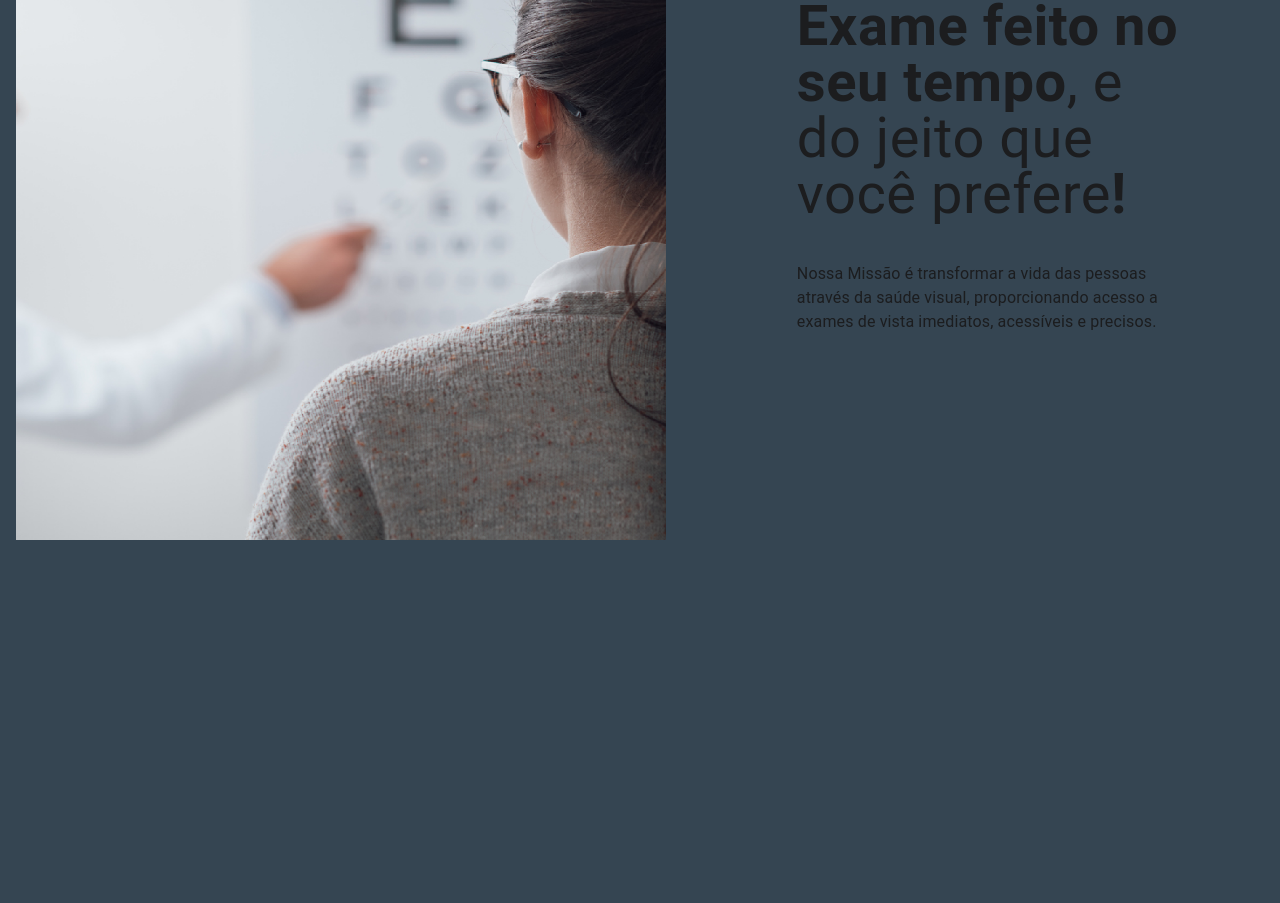
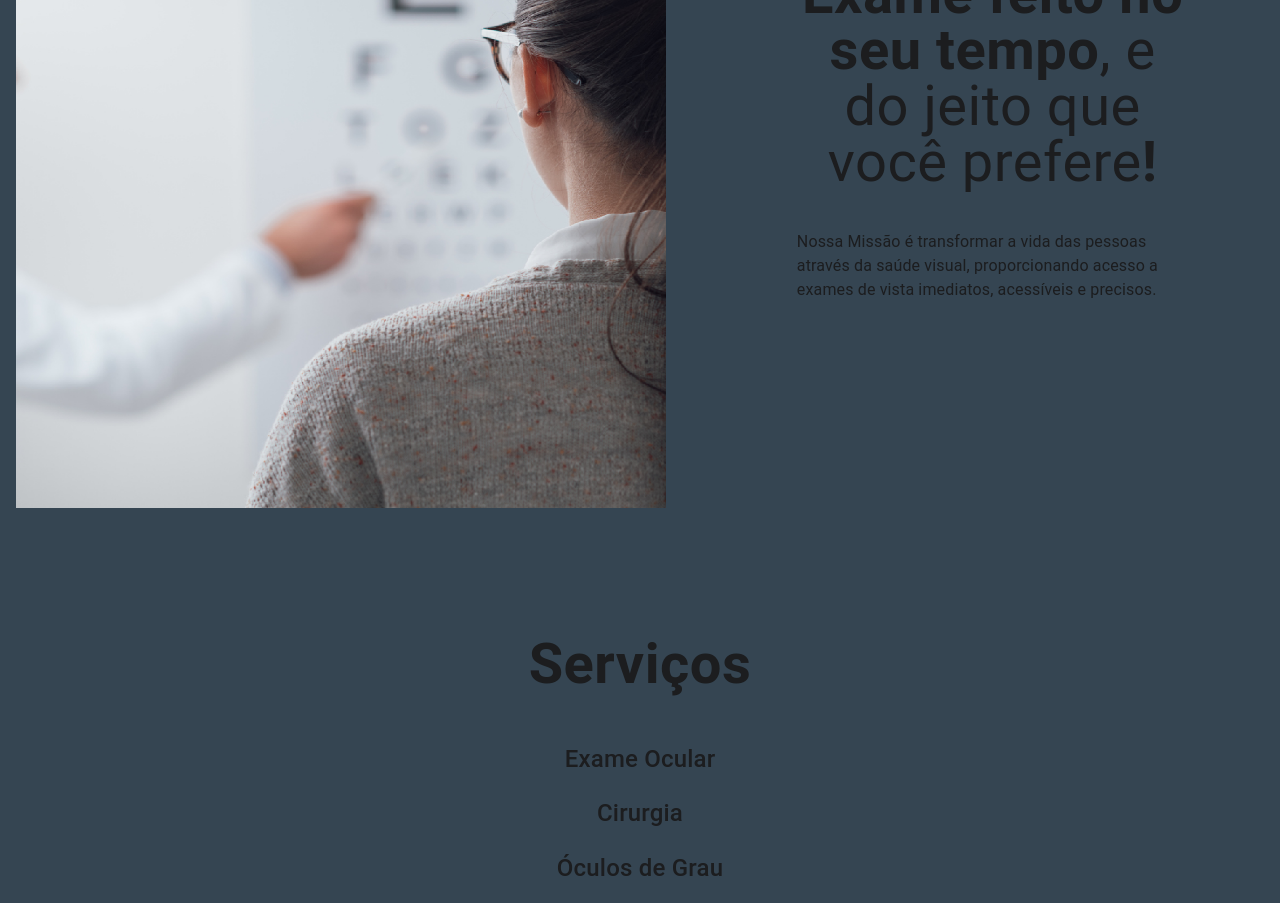
Before and after one commit to RamonRodSou/DrVisao, a Next.js app: page / in a window 1280 px wide. Shown: the part 1180-2083 px from the top of the page. Before the commit the page ends 1736 px from the top, so only its background shows below. Built offline with nearby package versions, Linux system fonts and the light colour scheme.

Commit message:
feature-002 - feat: criando section solution e concentrando alguns estilos no styles: global.scss

```diff
--- a/src/app/_component/SendButton/index.tsx
+++ b/src/app/_component/SendButton/index.tsx
@@ -17,7 +17,7 @@ export default function SendButton({ description, show }: Prop) {
     }
 
     return (
-        <Box height={100} className={`box-button ? ${show ? "show" : ""}`}>
+        <Box component="div" height={100} className={`box-button ? ${show ? "show" : ""}`}>
             <Button
                 variant="contained"
                 className="button"
--- a/src/app/_component/SendButton/style.scss
+++ b/src/app/_component/SendButton/style.scss
@@ -26,6 +26,7 @@
     @media (min-width: 800px) {
         .button {
             width: 70%;
+            font-size: 1.2rem;
         }
     }
 
--- a/src/app/_component/heroSection/index.tsx
+++ b/src/app/_component/heroSection/index.tsx
@@ -17,12 +17,12 @@ export default function HeroSection({ highligh, title, description, image, rever
     const isTrue: boolean = reverse ? reverse : false;
 
     return (
-        <section>
-            <Box maxWidth="xl" className={`container ${reverse ? "reverse" : ""}`}>
-                <Box className="data">
+        <Box component="section">
+            <Box component="div" maxWidth="xl" className={`container ${reverse ? "reverse" : ""}`}>
+                <Box component="div" className="data">
                     <Box className="info">
                         <Typography className="title">
-                            <span>{highligh}</span>{title}<span>!</span>
+                            <span className="bold">{highligh}</span>{title}<span className="bold">!</span>
                         </Typography>
                         <Typography className="description">
                             {description}
@@ -39,6 +39,6 @@ export default function HeroSection({ highligh, title, description, image, rever
                     />
                 </Box>
             </Box>
-        </section>
+        </Box>
     )
 }
--- a/src/app/_component/heroSection/style.scss
+++ b/src/app/_component/heroSection/style.scss
@@ -17,19 +17,9 @@
             .info {
                 display: flex;
                 flex-direction: column;
-                color: var(--primary);
                 gap: 1.5rem;
-                margin-bottom: 2rem;
+                margin-bottom: 1rem;
                 text-align: center;
-
-                .title {
-                    font-size: 2.5rem;
-                    line-height: 1;
-
-                    span {
-                        font-weight: bolder;
-                    }
-                }
             }
         }
 
@@ -63,10 +53,6 @@
 
                 .info {
                     text-align: start;
-
-                    .title {
-                        font-size: 2.5rem;
-                    }
                 }
             }
 
@@ -89,10 +75,6 @@
                     gap: 2.5rem;
                     margin-bottom: 3rem;
                     width: 90%;
-
-                    .title {
-                        font-size: 3.5rem;
-                    }
                 }
             }
 
--- a/src/app/_component/logo/index.tsx
+++ b/src/app/_component/logo/index.tsx
@@ -1,15 +1,16 @@
 import './style.scss'
 import logoImg from '@img/00_logo.png';
+import { Box } from '@mui/material';
 import Image from 'next/image';
 
 export default function Logo() {
     return (
-        <div>
+        <Box component="div">
             <Image
                 src={logoImg}
                 alt="Logo Doutor Visão"
                 className='logo'
             />
-        </div>
+        </Box>
     )
 }
--- a/src/app/_component/menu/index.tsx
+++ b/src/app/_component/menu/index.tsx
@@ -3,6 +3,7 @@ import { useState } from "react";
 import Link from "next/link";
 import Logo from '../logo';
 import './style.scss'
+import { Box } from "@mui/material";
 
 export default function Menu() {
     const [open, setOpen] = useState(false);
@@ -12,7 +13,7 @@ export default function Menu() {
     return (
         <>
             <nav className="menu">
-                <div className="menu-inner">
+                <Box component="section" className="menu-inner">
                     <Logo />
                     <button className={`menu-toggle ${open ? "open" : ""}`} onClick={toggleMenu}>
                         <span></span>
@@ -26,10 +27,10 @@ export default function Menu() {
                         <li><Link href="/servicos">Serviços</Link></li>
                         <li><Link href="/contato">Contato</Link></li>
                     </ul>
-                </div>
+                </Box>
             </nav>
 
-            {open && <div className="menu-overlay" onClick={toggleMenu}></div>}
+            {open && <Box component="span" className="menu-overlay" onClick={toggleMenu}></Box>}
         </>
     );
 }
--- a/src/app/_component/menu/style.scss
+++ b/src/app/_component/menu/style.scss
@@ -104,7 +104,7 @@
     left: 0;
     width: 100%;
     height: 100dvh;
-    background: rgba(0, 0, 0, 0.4);
+    background: rgba(0, 0, 0, 0.649);
     z-index: 900;
     animation: fadeIn 0.3s;
 }
--- /dev/null
+++ b/src/app/_component/solution/index.tsx
@@ -0,0 +1,23 @@
+import { Box, Typography } from "@mui/material"
+import "./style.scss"
+
+export default function Solution() {
+    return (
+        <Box component="section" className="solution">
+            <Typography className="title bold">
+                Serviços
+            </Typography>
+            <Box className="solutions-type">
+                <Typography variant="h6" className="options">
+                    Exame Ocular
+                </Typography>
+                <Typography variant="h6" className="options">
+                    Cirurgia
+                </Typography>
+                <Typography variant="h6" className="options">
+                    Óculos de Grau
+                </Typography>
+            </Box>
+        </Box>
+    )
+}
--- /dev/null
+++ b/src/app/_component/solution/style.scss
@@ -0,0 +1,25 @@
+:root {
+    .solution {
+        margin-top: 8rem;
+        display: flex;
+        align-items: center;
+        gap: 3rem;
+
+        .solutions-type {
+            display: flex;
+            flex-direction: column;
+            align-items: center;
+            text-align: center;
+            gap: 1rem;
+        }
+    }
+
+    @media (min-width: 800px) {
+
+        .solutions-type {
+            justify-content: space-around;
+        }
+    }
+
+    @media (min-width: 1024px) {}
+}
--- a/src/app/page.tsx
+++ b/src/app/page.tsx
@@ -3,6 +3,7 @@ import HeroSection from "./_component/heroSection";
 import doctorImg from '@img/01_doctor.png';
 import exameImg from '@img/02_exame.png';
 import Menu from './_component/menu';
+import Solution from './_component/solution';
 
 export default function Home() {
     return (
@@ -26,6 +27,7 @@ export default function Home() {
                         reverse={true}
                     />
                 </section>
+                <Solution />
             </main>
             <footer>
 
--- a/src/asserts/css/globals.scss
+++ b/src/asserts/css/globals.scss
@@ -26,4 +26,40 @@ body {
     background: var(--background);
     color: var(--foreground);
     font-family: Arial, Helvetica, sans-serif;
+
+    .title {
+        font-size: 2.5rem;
+        line-height: 1;
+        color: var(--primary);
+        text-align: center;
     }
+
+    .description {
+        color: var(--primary);
+    }
+
+    .options {
+        color: var(--primary);
+        font-size: 1rem;
+    }
+
+    .bold {
+        font-weight: bolder;
+    }
+
+    @media (min-width: 800px) {
+        .title {
+            font-size: 2.5rem;
+        }
+
+        .options {
+            font-size: 1.5rem;
+        }
+    }
+
+    @media (min-width: 1024px) {
+        .title {
+            font-size: 3.5rem;
+        }
+    }
+}
--- a/src/asserts/css/main.scss
+++ b/src/asserts/css/main.scss
@@ -20,7 +20,7 @@
         section {
             display: flex;
             flex-direction: column;
-            gap: 10rem;
+            gap: 8rem;
         }
 
         @media (min-width: 1024px) {
```
Lines whose indentation alone changed are shown as unchanged.
